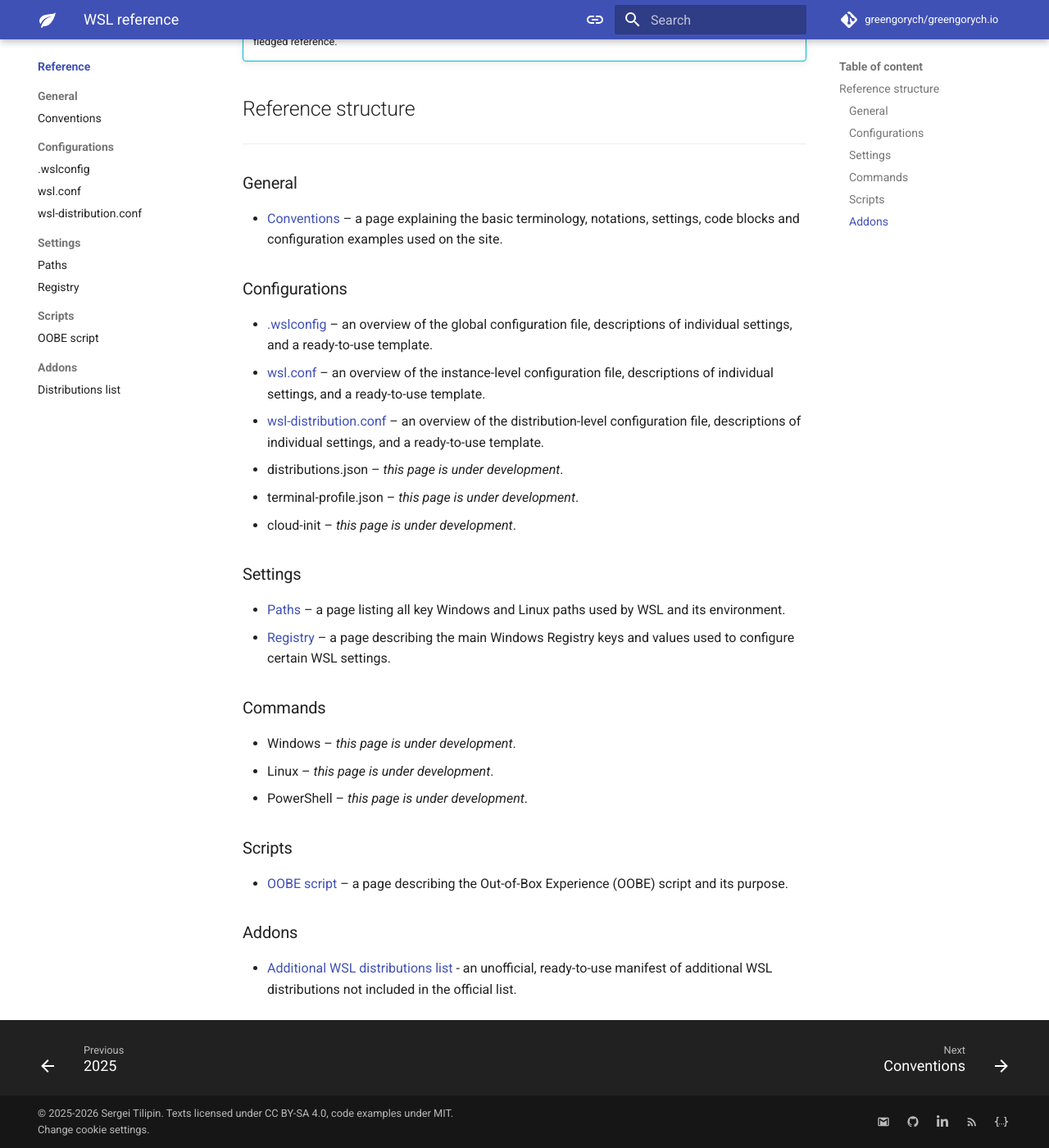
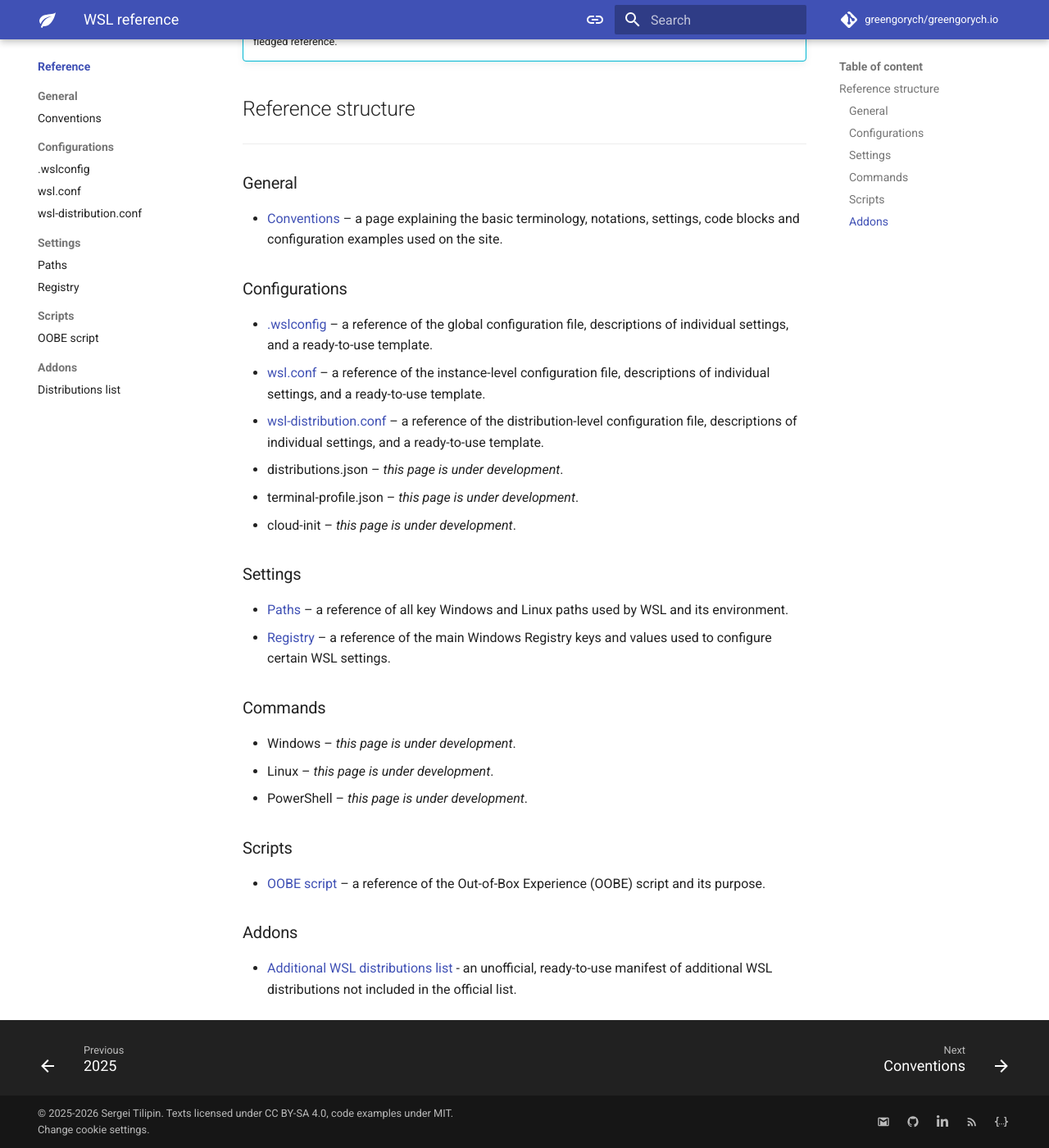
Before and after one commit to greengorych/greengorych.io, an MkDocs documentation site: the page built from docs/reference/index.md, in a window 1280 px wide and 1400 px high, scrolled down 400 px. Shown: the whole window at 82% size. Built offline with MkDocs 1.6.1 and Material for MkDocs 9.7.7, drawn with Linux system fonts in a browser that asks for light colours; plug-ins that fetch from the network failed and are left out; comment, search, counter and statistics services are not loaded.

Commit message:
docs(site): update Reference section main page

```diff
--- a/docs/reference/index.md
+++ b/docs/reference/index.md
@@ -1,8 +1,6 @@
 ---
-description: >-
-  Comprehensive reference for WSL configurations, settings, paths, commands, and related environment details.
-title: >-
-  WSL reference
+title: WSL reference
+description: Comprehensive reference for WSL configurations, settings, paths, commands, and related environment details.
 ---
 
 # Reference
@@ -22,17 +20,17 @@ WSL, distribution, and instance configurations contain numerous settings that al
 
 ### Configurations
 
-  - [.wslconfig][.wslconfig] – an overview of the global configuration file, descriptions of individual settings, and a ready-to-use template.
-  - [wsl.conf][wsl.conf] – an overview of the instance-level configuration file, descriptions of individual settings, and a ready-to-use template.
-  - [wsl-distribution.conf][wsl-distribution.conf] – an overview of the distribution-level configuration file, descriptions of individual settings, and a ready-to-use template.
+  - [.wslconfig][.wslconfig] – a reference of the global configuration file, descriptions of individual settings, and a ready-to-use template.
+  - [wsl.conf][wsl.conf] – a reference of the instance-level configuration file, descriptions of individual settings, and a ready-to-use template.
+  - [wsl-distribution.conf][wsl-distribution.conf] – a reference of the distribution-level configuration file, descriptions of individual settings, and a ready-to-use template.
   - distributions.json – _this page is under development_.
   - terminal-profile.json – _this page is under development_.
   - cloud-init – _this page is under development_.
 
 ### Settings
 
-  - [Paths][paths] – a page listing all key Windows and Linux paths used by WSL and its environment.
-  - [Registry][registry] – a page describing the main Windows Registry keys and values used to configure certain WSL settings.
+  - [Paths][paths] – a reference of all key Windows and Linux paths used by WSL and its environment.
+  - [Registry][registry] – a reference of the main Windows Registry keys and values used to configure certain WSL settings.
 
 ### Commands
 
@@ -41,7 +39,7 @@ WSL, distribution, and instance configurations contain numerous settings that al
   - PowerShell – _this page is under development_.
 
 ### Scripts
-  - [OOBE script][oobe-script] – a page describing the Out-of-Box Experience (OOBE) script and its purpose.
+  - [OOBE script][oobe-script] – a reference of the Out-of-Box Experience (OOBE) script and its purpose.
 
 ### Addons
 
```
